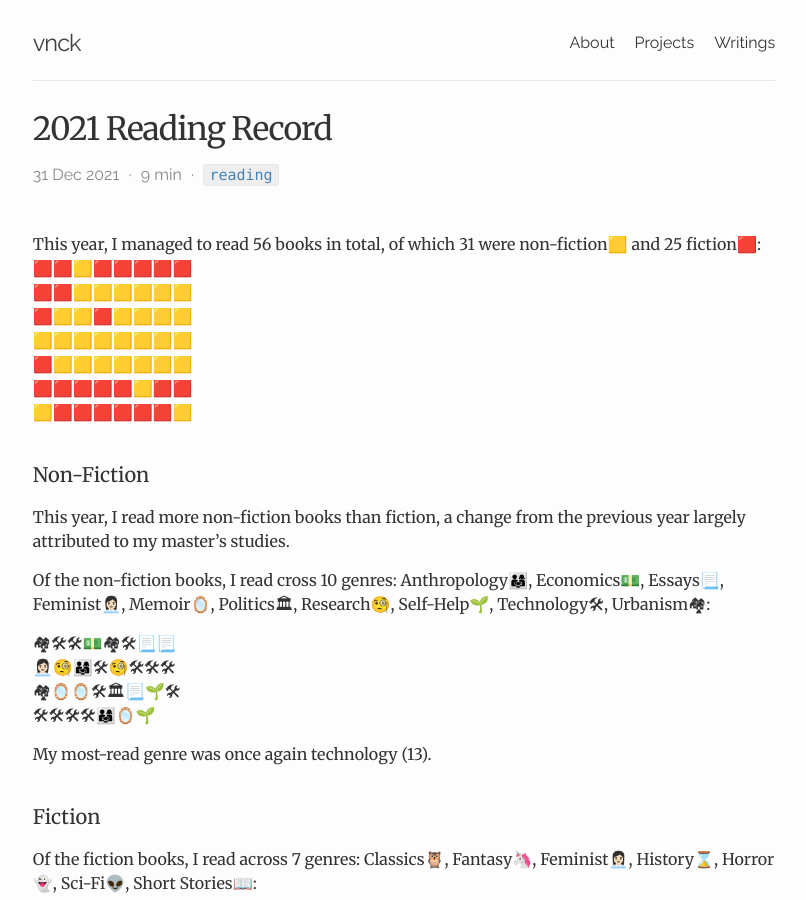
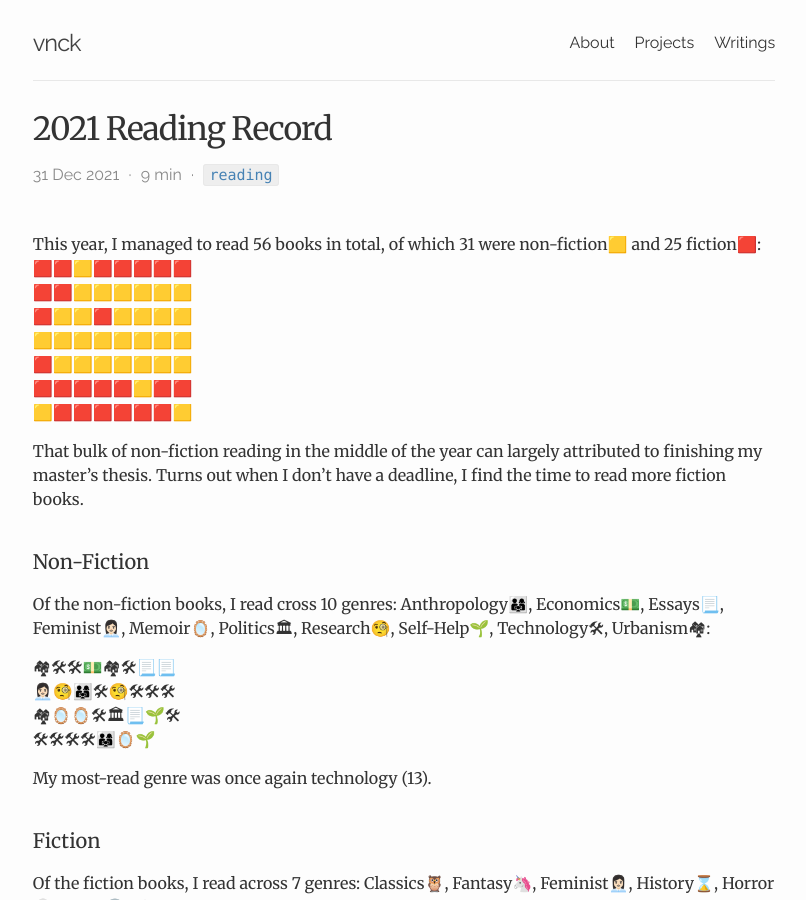
Before and after one commit to vnck/vnck.github.io, a Jekyll site: the page built from writings/_posts/2021-12-31-2021-reading-record.md, in a window 1280 px wide and 900 px high. Shown: the whole window, without its empty margins (236-1042 px from the left). Built offline with Jekyll 4.4.1, drawn with Linux system fonts in a browser that asks for light colours.

Commit message:
new post

```diff
--- a/writings/_posts/2021-12-31-2021-reading-record.md
+++ b/writings/_posts/2021-12-31-2021-reading-record.md
@@ -16,9 +16,8 @@ This year, I managed to read 56 books in total, of which 31 were non-fiction🟨
 🟥🟥🟥🟥🟥🟨🟥🟥
 🟨🟥🟥🟥🟥🟥🟥🟨
 
+That bulk of non-fiction reading in the middle of the year can largely attributed to finishing my master's thesis. Turns out when I don't have a deadline, I find the time to read more fiction books.
 ### Non-Fiction
-
-This year, I read more non-fiction books than fiction, a change from the previous year largely attributed to my master's studies.
 
 Of the non-fiction books, I read cross 10 genres: Anthropology👨‍👩‍👧, Economics💵, Essays📃, Feminist👩🏻‍💼, Memoir🪞, Politics🏛, Research🧐, Self-Help🌱, Technology🛠, Urbanism🏘:
 
```
